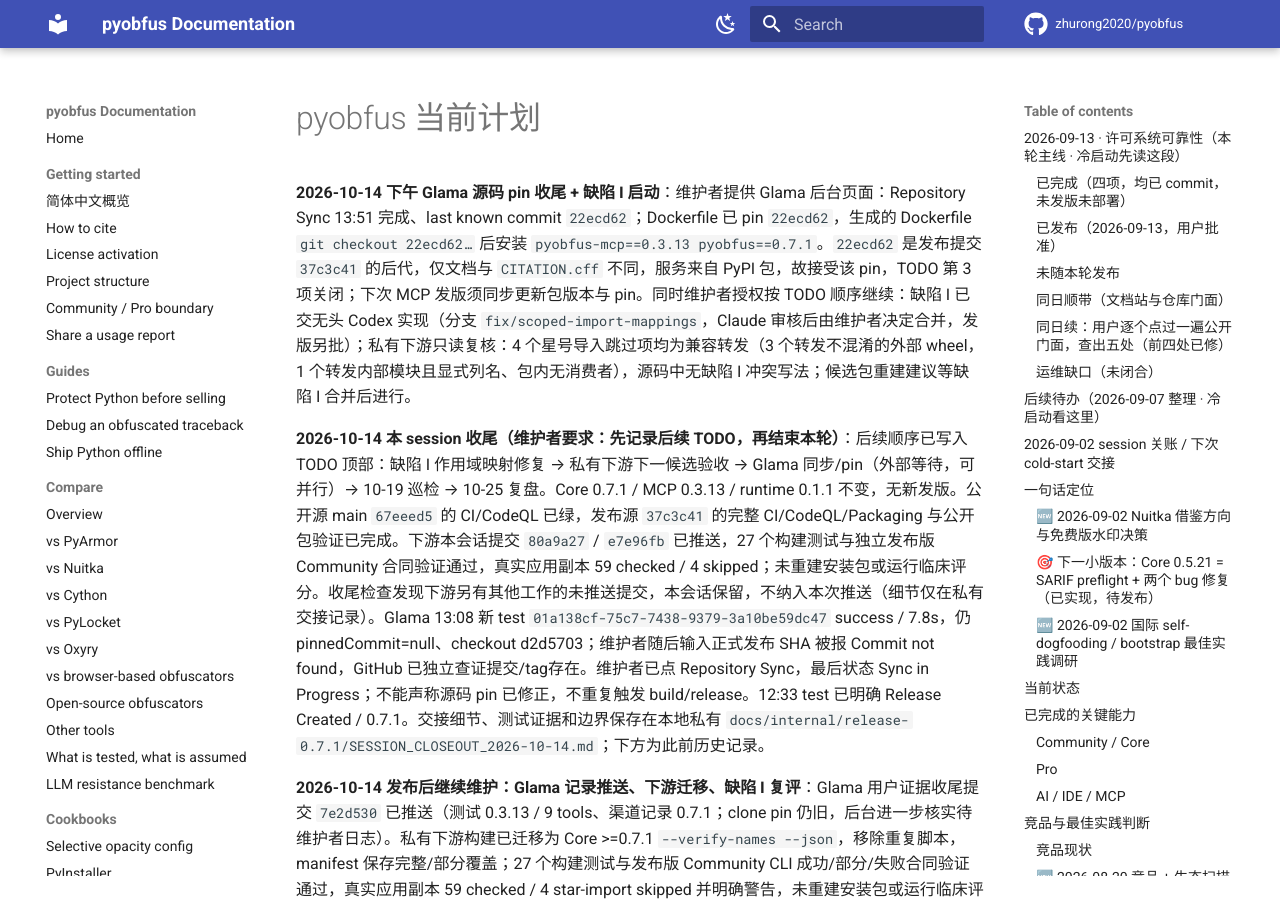
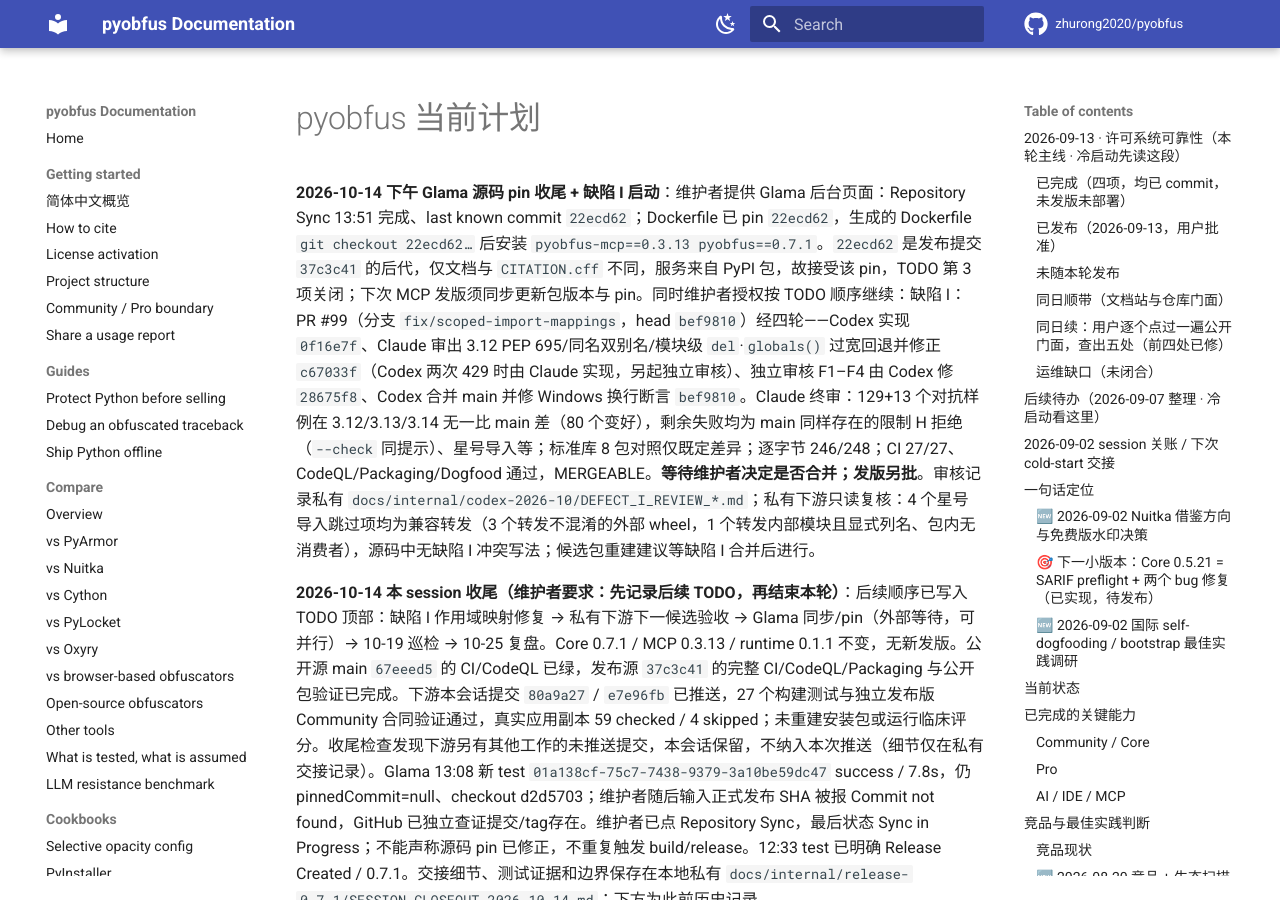
Before and after one commit to zhurong2020/pyobfus, an MkDocs documentation site: the page built from docs/CURRENT_PLAN_ZH.md, in a window 1280 px wide and 900 px high. Built offline with MkDocs 1.6.1 and Material for MkDocs 9.7.7, drawn with Linux system fonts in a browser that asks for light colours; comment, search, counter and statistics services are not loaded.

Commit message:
docs: record PR 99 defect I review outcome
Co-Authored-By: Claude Opus 5.5 <noreply@anthropic.com>

```diff
--- a/docs/CURRENT_PLAN_ZH.md
+++ b/docs/CURRENT_PLAN_ZH.md
@@ -1,6 +1,6 @@
 # pyobfus 当前计划
 
-**2026-10-14 下午 Glama 源码 pin 收尾 + 缺陷 I 启动**：维护者提供 Glama 后台页面：Repository Sync 13:51 完成、last known commit `22ecd62`；Dockerfile 已 pin `22ecd62`，生成的 Dockerfile `git checkout 22ecd62…` 后安装 `pyobfus-mcp==0.3.13 pyobfus==0.7.1`。`22ecd62` 是发布提交 `37c3c41` 的后代，仅文档与 `CITATION.cff` 不同，服务来自 PyPI 包，故接受该 pin，TODO 第 3 项关闭；下次 MCP 发版须同步更新包版本与 pin。同时维护者授权按 TODO 顺序继续：缺陷 I 已交无头 Codex 实现（分支 `fix/scoped-import-mappings`，Claude 审核后由维护者决定合并，发版另批）；私有下游只读复核：4 个星号导入跳过项均为兼容转发（3 个转发不混淆的外部 wheel，1 个转发内部模块且显式列名、包内无消费者），源码中无缺陷 I 冲突写法；候选包重建建议等缺陷 I 合并后进行。
+**2026-10-14 下午 Glama 源码 pin 收尾 + 缺陷 I 启动**：维护者提供 Glama 后台页面：Repository Sync 13:51 完成、last known commit `22ecd62`；Dockerfile 已 pin `22ecd62`，生成的 Dockerfile `git checkout 22ecd62…` 后安装 `pyobfus-mcp==0.3.13 pyobfus==0.7.1`。`22ecd62` 是发布提交 `37c3c41` 的后代，仅文档与 `CITATION.cff` 不同，服务来自 PyPI 包，故接受该 pin，TODO 第 3 项关闭；下次 MCP 发版须同步更新包版本与 pin。同时维护者授权按 TODO 顺序继续：缺陷 I：PR #99（分支 `fix/scoped-import-mappings`，head `bef9810`）经四轮——Codex 实现 `0f16e7f`、Claude 审出 3.12 PEP 695/同名双别名/模块级 `del`·`globals()` 过宽回退并修正 `c67033f`（Codex 两次 429 时由 Claude 实现，另起独立审核）、独立审核 F1–F4 由 Codex 修 `28675f8`、Codex 合并 main 并修 Windows 换行断言 `bef9810`。Claude 终审：129+13 个对抗样例在 3.12/3.13/3.14 无一比 main 差（80 个变好），剩余失败均为 main 同样存在的限制 H 拒绝（`--check` 同提示）、星号导入等；标准库 8 包对照仅既定差异；逐字节 246/248；CI 27/27、CodeQL/Packaging/Dogfood 通过，MERGEABLE。**等待维护者决定是否合并；发版另批**。审核记录私有 `docs/internal/codex-2026-10/DEFECT_I_REVIEW_*.md`；私有下游只读复核：4 个星号导入跳过项均为兼容转发（3 个转发不混淆的外部 wheel，1 个转发内部模块且显式列名、包内无消费者），源码中无缺陷 I 冲突写法；候选包重建建议等缺陷 I 合并后进行。
 
 **2026-10-14 本 session 收尾（维护者要求：先记录后续 TODO，再结束本轮）**：后续顺序已写入 TODO 顶部：缺陷 I 作用域映射修复 → 私有下游下一候选验收 → Glama 同步/pin（外部等待，可并行）→ 10-19 巡检 → 10-25 复盘。Core 0.7.1 / MCP 0.3.13 / runtime 0.1.1 不变，无新发版。公开源 main `67eeed5` 的 CI/CodeQL 已绿，发布源 `37c3c41` 的完整 CI/CodeQL/Packaging 与公开包验证已完成。下游本会话提交 `80a9a27` / `e7e96fb` 已推送，27 个构建测试与独立发布版 Community 合同验证通过，真实应用副本 59 checked / 4 skipped；未重建安装包或运行临床评分。收尾检查发现下游另有其他工作的未推送提交，本会话保留，不纳入本次推送（细节仅在私有交接记录）。Glama 13:08 新 test `01a138cf-75c7-7438-9379-3a10be59dc47` success / 7.8s，仍 pinnedCommit=null、checkout d2d5703；维护者随后输入正式发布 SHA 被报 Commit not found，GitHub 已独立查证提交/tag存在。维护者已点 Repository Sync，最后状态 Sync in Progress；不能声称源码 pin 已修正，不重复触发 build/release。12:33 test 已明确 Release Created / 0.7.1。交接细节、测试证据和边界保存在本地私有 `docs/internal/release-0.7.1/SESSION_CLOSEOUT_2026-10-14.md`；下方为此前历史记录。
 
```
